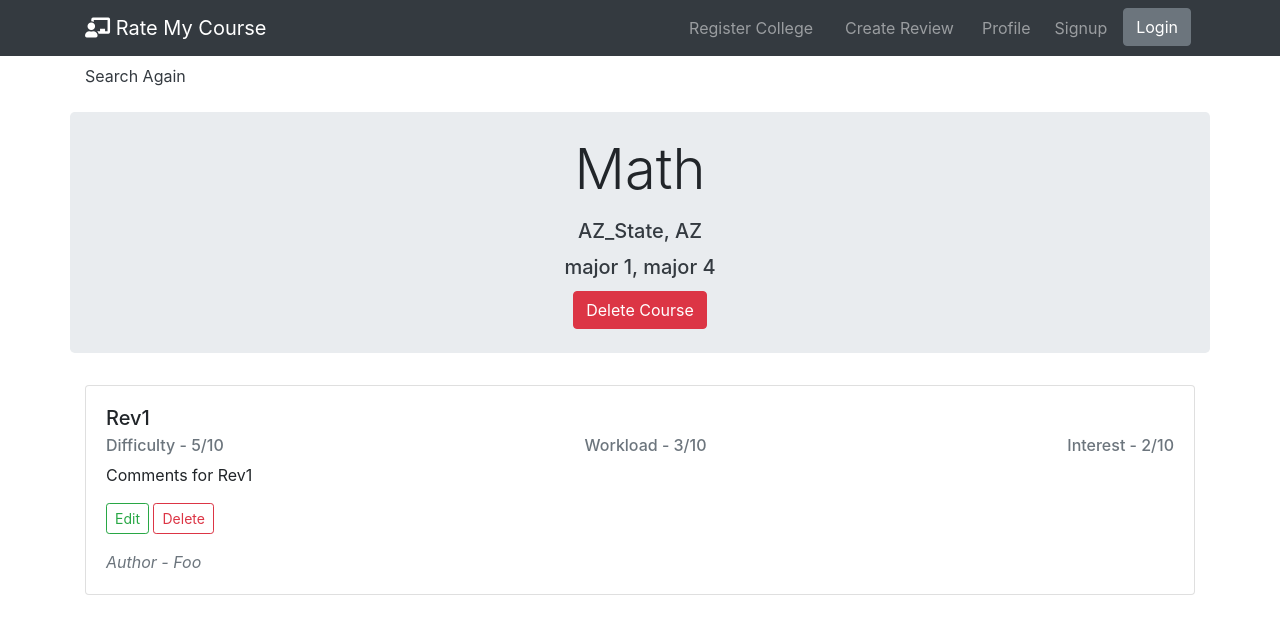
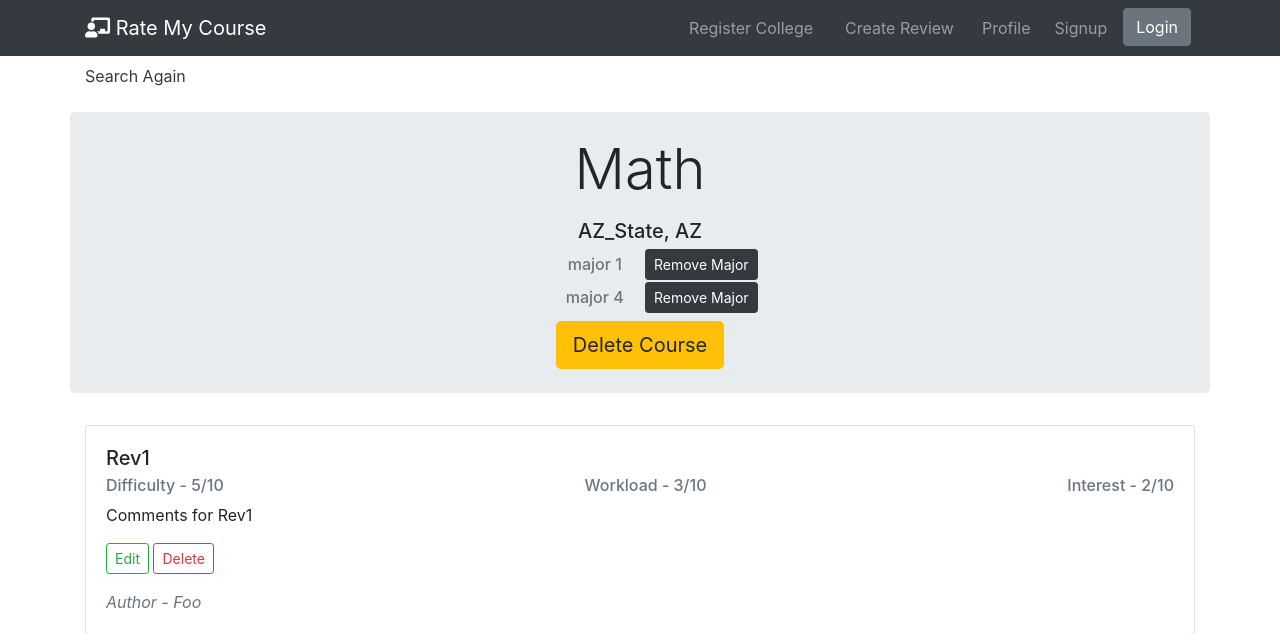
Before and after one commit to Alexander-Molotkov/Rate-My-Course, a Node server app: page /course/1 in a window 1280 px wide. Shown: the top 634 px of the page. Run offline with Node 20, Linux system fonts and the light colour scheme; data comes from the database, SQL or seed files in the repository; some libraries are stand-ins or nearby versions.

Commit message:
Update course route and queries

```diff
--- a/DDQ.sql
+++ b/DDQ.sql
@@ -32,7 +32,7 @@ DROP TABLE IF EXISTS `Colleges`;
 CREATE TABLE `Colleges`
 (
     `collegeID` int(11) NOT NULL AUTO_INCREMENT,
-    `collegeName` varchar(30) NOT NULL,
+    `collegeName` varchar(255) NOT NULL,
 	`state` varchar(30) NOT NULL,
     PRIMARY KEY (`collegeID`)
 ) ENGINE=InnoDB;
--- a/DMQ.sql
+++ b/DMQ.sql
@@ -96,6 +96,12 @@ DELETE FROM Courses
 DELETE FROM Reviews
     WHERE Reviews.reviewID = :reviewIDInput;
 
+-- Delete Majors_Courses
+DELETE FROM Majors_Courses
+    WHERE
+        Majors_Courses.courseID = :courseIDInput AND
+        Majors_Courses.majorID = :majorIDInput;
+
 -- Edit review
 UPDATE Reviews
 SET
--- a/views/course.handlebars
+++ b/views/course.handlebars
@@ -4,9 +4,24 @@
 
 <section id="header" class="jumbotron text-center container mt-4 py-4">
     <h4 class="display-4 mb-3">{{course.[0].courseTitle}}</h4>
-    <h5 class="card-title"><a class="text-dark">{{course.[0].collegeName}}, {{course.[0].state}}</h5>
-    <h5 class="card-title"><a class="text-dark">{{course.[0].majorTitle}}</h5>
-    <a href="" class="btn btn-danger">Delete Course</a>
+    <h5 class="card-title">{{course.[0].collegeName}}, {{course.[0].state}}</h5>
+    {{#each majors}}
+    <h6 class="card-subtitle mb-2 text-muted">
+        <form action="/majorsCourses?_method=DELETE" method="POST">
+            <div class="form-row justify-content-center align-items-center">
+                <input type="hidden" name="courseID" value="{{this.courseID}}">
+                <input type="hidden" name="majorID" value="{{this.majorID}}">
+                <div class="col-1">
+                    {{this.majorTitle}}
+                </div>
+                <div class="col-1">
+                    <button class="btn btn-sm btn-dark">Remove Major</button>
+                </div>
+            </div>
+        </form>
+    </h6>
+    {{/each}}
+    <a href="" class="btn btn-lg btn-warning">Delete Course</a>
 </section>
 
 <section id="reviews">
```
Also changed, not shown: app.js (+27 -16 lines).
